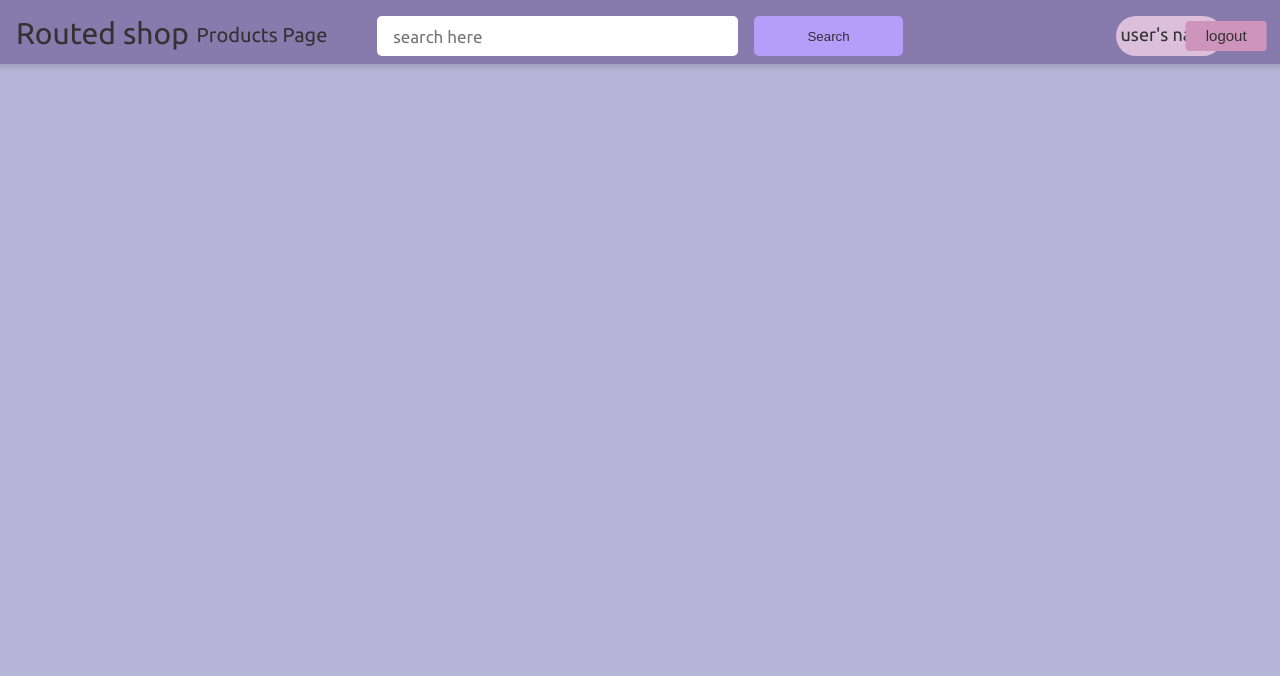
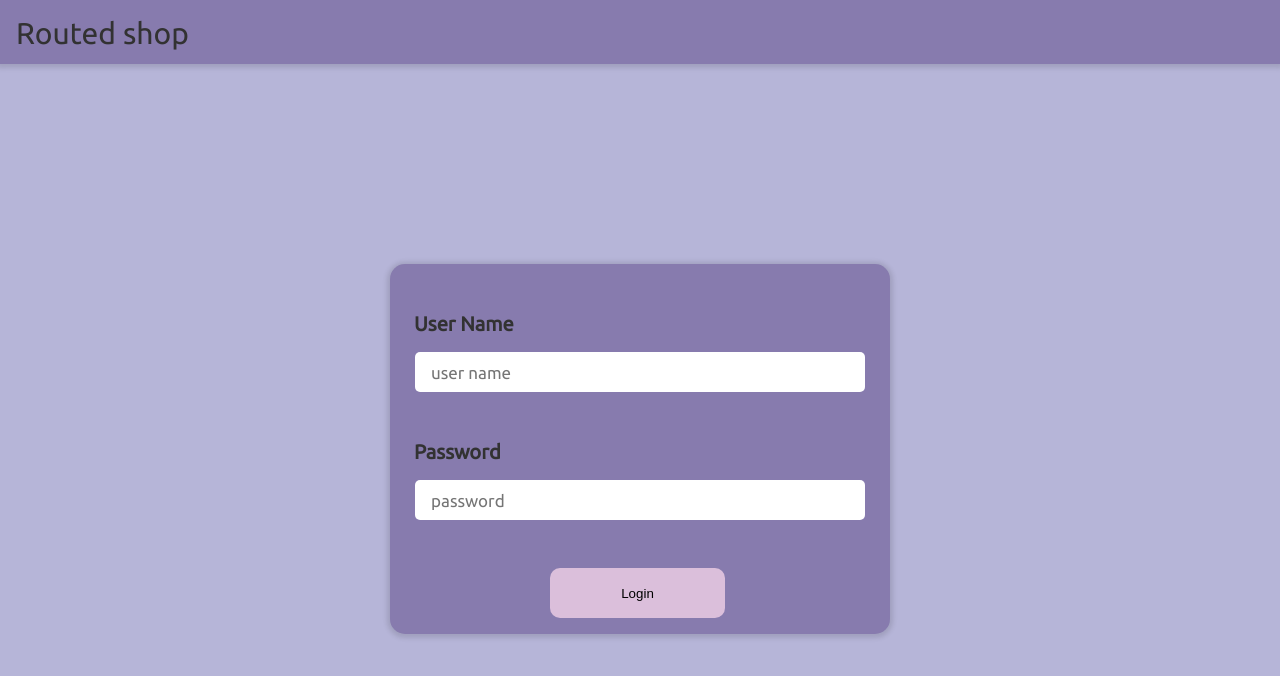
Before and after one commit to WinglessSnail/routed-shop, a React (Create React App) app: page /login in a window 1280 px wide. Shown: the top 676 px of the page. Built offline with nearby package versions, Linux system fonts and the light colour scheme.

Commit message:
route set

```diff
--- a/package.json
+++ b/package.json
@@ -8,6 +8,7 @@
     "@testing-library/user-event": "^13.5.0",
     "react": "^18.2.0",
     "react-dom": "^18.2.0",
+    "react-router-dom": "^6.3.0",
     "react-scripts": "5.0.1",
     "web-vitals": "^2.1.4"
   },
--- a/src/App.js
+++ b/src/App.js
@@ -1,11 +1,12 @@
 import Header from "./components/header.jsx";
 import Login from "./components/login/login.jsx";
 import "./styles/main.css";
+import { Link, Outlet } from "react-router-dom";
 
 function App() {
   return (
     <>
-      <Header/>
+      <Outlet />
     </>
   );
 }
--- a/src/components/header.jsx
+++ b/src/components/header.jsx
@@ -1,4 +1,5 @@
 import "../styles/header.css";
+import { Link } from "react-router-dom";
 
 const Header = () => {
   return (
@@ -6,11 +7,18 @@ const Header = () => {
       <header className="header">
         <span className="logo">Routed shop</span>
         <ul>
-          <li>Products Page</li>
+          <Link className="link" to="/products">
+            <li>Products page</li>
+          </Link>
         </ul>
 
         <span className="badge">user's name</span>
-        <button className="button">logout</button>
+
+        <button className="button">
+          <Link className="link" to="/Login">
+            logout
+          </Link>
+        </button>
 
         <input
           type="search"
--- a/src/components/login/login.jsx
+++ b/src/components/login/login.jsx
@@ -1,10 +1,11 @@
 import "../../styles/login.css";
 import Header from "./header/header.jsx";
+import { Link, Outlet } from "react-router-dom";
 
 const Login = (e) => {
   return (
     <>
-      <Header/>
+      <Header />
       <div className="loginform">
         <label id="label" for="user">
           user name
@@ -17,7 +18,12 @@ const Login = (e) => {
         </label>
         <br />
         <input id="password" type="password" placeholder="password"></input>
+        <Link className="loglink" to="/products">
+          {" "}
+          <button className="login">Login</button>
+        </Link>
       </div>
+      <Outlet />
     </>
   );
 };
--- /dev/null
+++ b/src/components/products.jsx
@@ -0,0 +1,13 @@
+import Header from "./header";
+import { Outlet } from "react-router-dom";
+
+const Products = () => {
+  return (
+    <>
+      <Header />
+      <Outlet />
+    </>
+  );
+};
+
+export default Products;
--- a/src/index.js
+++ b/src/index.js
@@ -1,10 +1,20 @@
-import React from 'react';
-import ReactDOM from 'react-dom/client';
-import App from './App';
+import React from "react";
+import ReactDOM from "react-dom/client";
+import App from "./App";
+import { BrowserRouter, Routes, Route } from "react-router-dom";
+import Products from "./components/products";
+import Login from "./components/login/login";
 
-const root = ReactDOM.createRoot(document.getElementById('root'));
+const root = ReactDOM.createRoot(document.getElementById("root"));
 root.render(
-  <React.StrictMode>
-    <App />
-  </React.StrictMode>
+  <BrowserRouter>
+    <Routes>
+      <Route path="/" element={<App />}>
+        <Route path="login" element={<Login />} />
+        <Route path="products" element={<Products />}>
+          <Route path=":productId" element={<h1>product is here</h1>} />
+        </Route>
+      </Route>
+    </Routes>
+  </BrowserRouter>
 );
--- a/src/styles/header.css
+++ b/src/styles/header.css
@@ -22,6 +22,27 @@ ul li {
     font-size: 20px ;
     padding-top: 7px;
 }
+.link {
+    text-decoration: none;
+    color: var(--font);
+    transition: all 0.2s;
+}
+.link:hover{
+    color: var(--thistle);
+}
+.button{
+    height: 40px;
+    width: 60%;
+    font-size: 20px;
+    background-color: var(--thistle);
+    border: var(--thistle);
+    border-radius: 5px;
+    color: var(--font);
+    transition: all 0.3s ease-in;
+    grid-column: 7/span 1;
+    justify-self:end;
+    scale: 0.75;
+}
 .badge{
     border-radius: 50px;
     padding: 5px;
@@ -32,19 +53,7 @@ ul li {
     margin-right: -20rem;
     grid-column: 6/span 1;
     justify-self: center;
-}
-.button{
-    height: 40px;
-    width: 60%;
-    font-size: 20px;
-    background-color: var(--lilac);
-    border: var(--lilac);
-    border-radius: 5px;
-    color: var(--font);
-    transition: all 0.3s;
-    grid-column: 7/span 1;
-    justify-self:end;
-    scale: 0.75;
+    scale: 0.70;
 }
 .button:hover{
     background: #fff;
--- a/src/styles/login.css
+++ b/src/styles/login.css
@@ -10,7 +10,7 @@
     box-shadow:0px 1px 5px 3px rgba(0,0,0,0.12);
 }
 .loginform{
-    height: 340px;
+    height: 370px;
     width:500px;
     margin: 0 auto;
     margin-top: 200px;
@@ -38,3 +38,21 @@
     margin: 1.5rem;
     text-transform: capitalize;
 }
+.login{
+    height: 50px;
+    width:35%;
+    border-radius: 10px;
+    border: none;
+    background-color: var(--thistle);
+    transition: all 0.2s ease-in;
+    margin-left: 10rem;
+}
+.loglink{
+    text-decoration: none;
+    color: var(--font);
+    font-size: 22px;
+}
+.login:hover{
+    border-color: var(--thistle);
+    background-color: #fff;
+}
```
Also changed, not shown: 1 other file (tests, documents, lock files or other folders).
